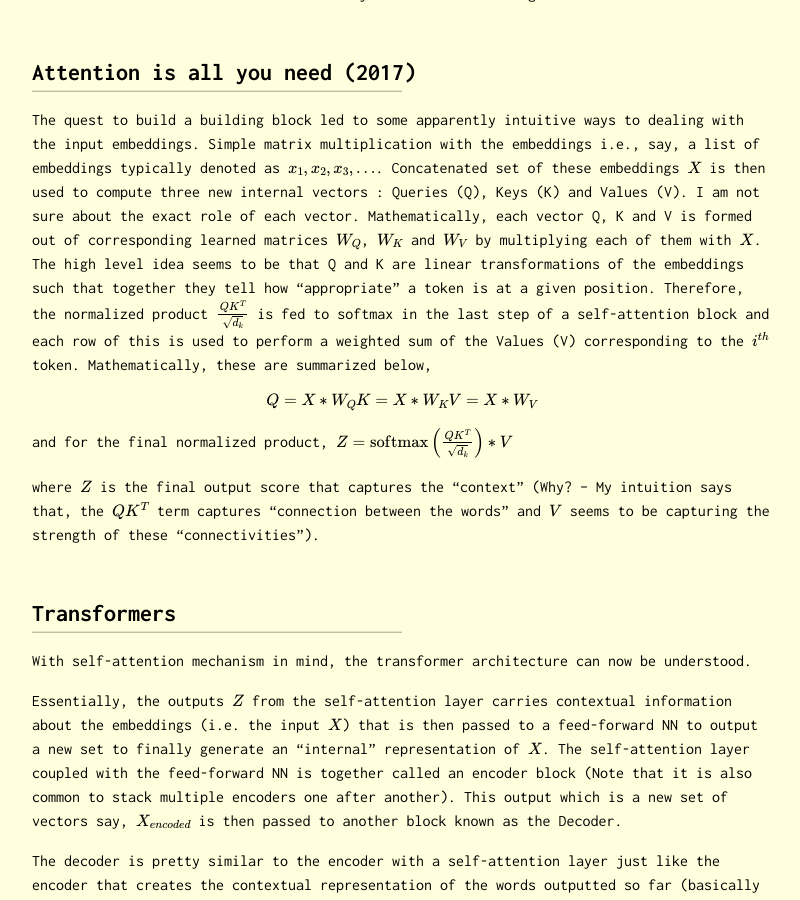
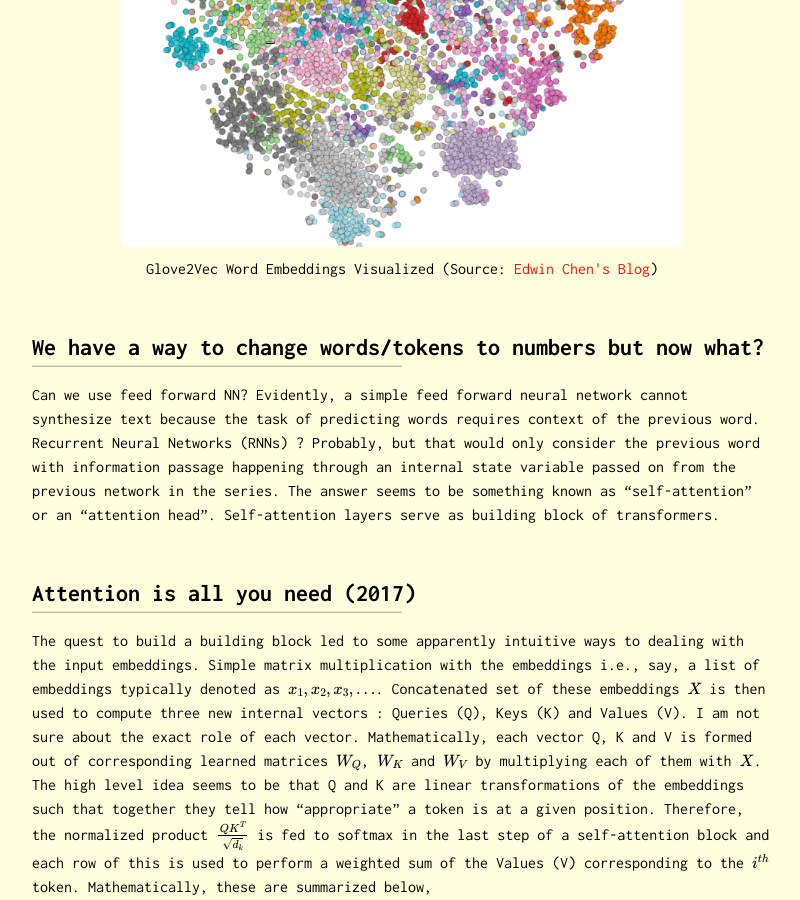
Before and after one commit to Oscuro-Phoenix/math-for-fun, a Jekyll site: the page built from _posts/2023-01-10-Problem-31.md, in a window 1280 px wide and 900 px high, scrolled down 1826 px. Shown: the whole window, without its empty margins (238-1038 px from the left). Built offline with Jekyll 4.4.1, drawn with Linux system fonts in a browser that asks for light colours; formulas are drawn with MathJax 3.

Commit message:
fig_trial_31

```diff
--- a/_posts/2023-01-10-Problem-31.md
+++ b/_posts/2023-01-10-Problem-31.md
@@ -13,9 +13,7 @@ Naturally, I got interested in understanding the true ramifications of such mode
 
 ## Generating Embeddings - Words to Vectors
 
-It is easy to realize that we cannot simply feed words into a neural network, we need numbers. A naive approach to achieve this would be an array as large as
-the whole dictionary of words in the corpus of text that would have binary values for mapping a word to a unique array. This approach is called "Bag of Words" and could quickly become cumbersome
-for a large database where each word would require such an array. There is a much better way of dealing with this..
+It is easy to realize that we cannot simply feed words into a neural network, we need numbers. A naive approach to achieve this would be an array as large as the whole dictionary of words in the corpus of text that would have binary values for mapping a word to a unique array. This approach is called "Bag of Words" and could quickly become cumbersome for a large database where each word would require such an array. There is a much better way of dealing with this..
 
 Before we begin, a quick review of feed forward neural network is necessary. A typical feed forward neural network is composed of an input layer that for now say takes in a vector valued input. Subsequent information passage happens through the hidden layers that reside in between the input and output layer. On the output side, an output vector is computed. Nodes in the NN are connected through real  valued weights that can be cleanly represnted through weight matrices (W) with dimensionality n x m for a connectivity between simultaneous layers with n and m nodes each.
 
@@ -25,6 +23,12 @@ Training of such a NN that predicts neighboring words once done using the naive
 Why? --  The output layer in this case uses softmax to return a probability vector representing probability of the "neighboring" word. The numbers that get fed to the output layer would be representative of "closeness".
 
 Minor note: In NLP, not only whole words but also bits and pieces of words (tokens) are converted to real-valued vectors (embeddings) are then used as input
+
+<figure>
+<center><img style=" display: block; margin-left: auto; margin-right: auto;width: 85%;" src="../assets/Prob31_fig1.png">
+    <figcaption>Glove2Vec Word Embeddings Visualized (Source: <a href="http://blog.echen.me/2022/02/11/a-visual-tool-for-exploring-word-embeddings/">Edwin Chen's Blog</a>) </figcaption>
+    </center>
+</figure>
 
 ## We have a way to change words/tokens to numbers but now what?
 
```
Also changed, not shown: assets/prob31_fig1.png (added).
